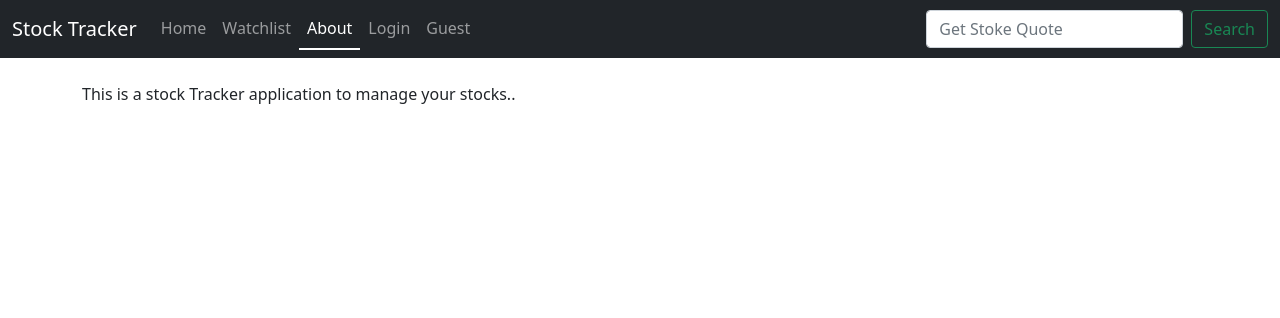
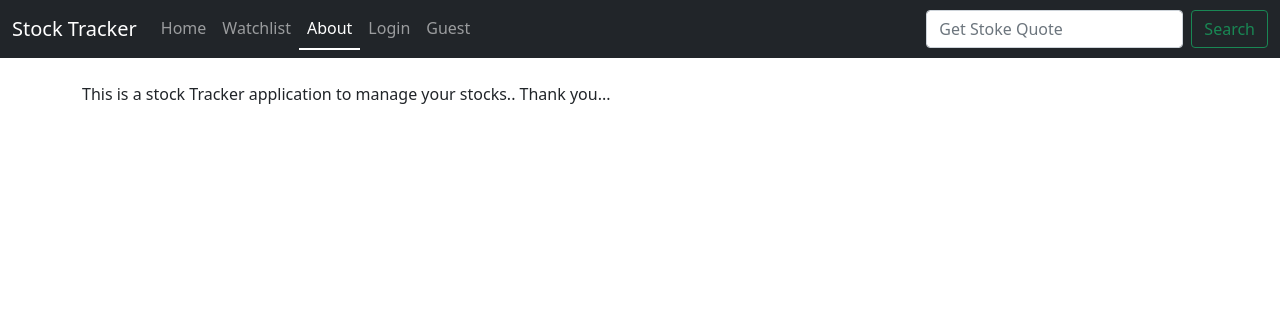
Before and after one commit to TecnoArt07/django_stock, a Django app: page /about in a window 1280 px wide. Shown: the top 318 px of the page. Run offline with Django 3.2, Linux system fonts and the light colour scheme; some libraries are stand-ins or nearby versions.

Commit message:
Change in about page

```diff
--- a/quotes/templates/about.html
+++ b/quotes/templates/about.html
@@ -2,4 +2,5 @@
 {% block content %}
 
 This is a stock Tracker application to manage your stocks..
+Thank you...
 {% endblock %}
```
